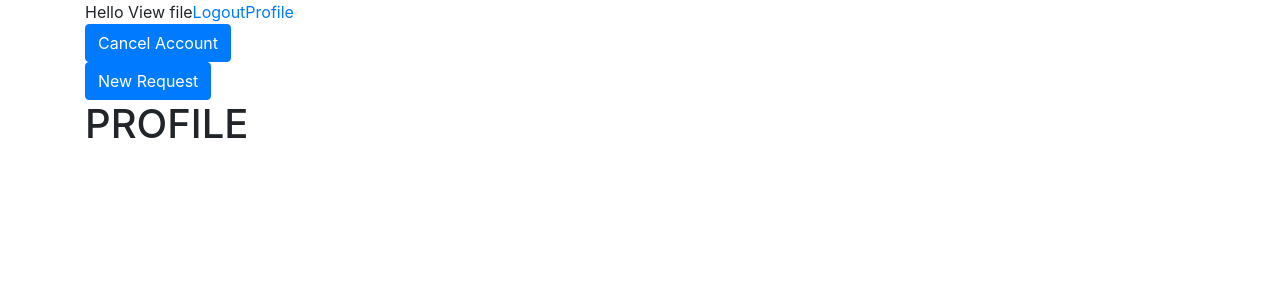
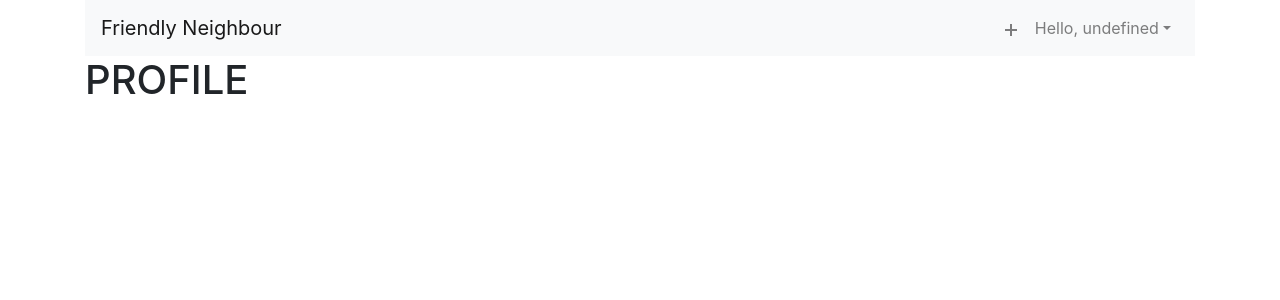
Before and after one commit to tfmcunha/FriendlyNeighbor, a React (Create React App) app: page /dashboard/profile in a window 1280 px wide. Shown: the top 300 px of the page. Built offline with nearby package versions, Linux system fonts and the light colour scheme; no server answers; sample sign-in values are in the browser's storage.

Commit message:
bootstrapped

```diff
--- a/src/components/main.js
+++ b/src/components/main.js
@@ -14,27 +14,6 @@ class Main extends Component {
 		};
 		this.handleAuthentication=this.handleAuthentication.bind(this);
 		this.handleLogout = this.handleLogout.bind(this);
-	}
-
-	componentDidMount() {
-		fetch('http://localhost:3001/profile', {
-			method: 'GET',
-			headers: {
-				token: Auth.getToken(),
-				'Authorization': `Token ${Auth.getToken()}`
-			}
-		})
-		.then(res => res.json())
-		.then(json => {
-			if (json.user !== undefined ) {
-				this.setState({
-					user: json.user
-				});
-			} else {
-				Auth.deauthenticateUser();
-				this.handleAuthentication();
-			}
-		})
 	}
 
 	handleLogout() {
@@ -60,11 +39,11 @@ class Main extends Component {
 
 				<Route
 					path="/dashboard"
-					render={() => <Dashboard user="this.state.user" handleAuth={this.handleAuthentication} /> }
+					render={() => <Dashboard user={this.state.user} handleAuth={this.handleAuthentication} /> }
 				/>
 
 			</div>
-			);
+		);
 	}
 }
 
--- a/src/components/menu.js
+++ b/src/components/menu.js
@@ -1,9 +1,10 @@
-import React, { Component } from 'react';
+import React, { Component, Fragment } from 'react';
 import { Link } from 'react-router-dom';
-import { Modal, Button } from 'react-bootstrap';
+import { Navbar, Nav, NavDropdown, Modal, Button } from 'react-bootstrap';
 import Auth from '../modules/auth';
 import CancelAcc from './cancelacc';
 import NewRequest from './newrequest';
+import { GoPlus } from "react-icons/go";
 
 
 
@@ -16,6 +17,14 @@ class Menu extends Component {
 	}
 
 	handleLogout() {
+		fetch('http://localhost:3001/logout', {
+			method: 'delete',
+			headers: {
+				'Authorization': `Token ${Auth.getToken()}`
+			}
+		})
+		.then(res => res.json())
+		.then(json => console.log(json));
 		Auth.deauthenticateUser();
 	}
 
@@ -30,21 +39,30 @@ class Menu extends Component {
 
 	render() {
     	return (
-     		<div>
-	      		Hello {this.props.user.first_name}
-	      		<a href={this.props.user.govid}>View file</a>
-	      		<a href="/" onClick={this.props.handleLogout}>Logout</a>
-	      		<Link to="/dashboard/profile">Profile</Link>
-	      		<CancelAcc user_id={this.props.user.id} />
+     		<Fragment>
 
-	      		<Button variant="primary" onClick={this.handleShow}>
-					New Request
-				</Button>
+	     		<Navbar bg="light" expand="lg">
+		     		<Navbar.Brand href="/">Friendly Neighbour</Navbar.Brand>
+		     		<Navbar.Toggle aria-controls="basic-navbar-nav" />
+		     		<Navbar.Collapse id="basic-navbar-nav">
+			     		<Nav className="ml-auto">
+				     		<Nav.Link onClick={this.handleShow}> <GoPlus /> </Nav.Link>
+				     		<NavDropdown title={`Hello, ${this.props.user.first_name}`} id="basic-nav-dropdown">
+				     		<NavDropdown.Item href="/dashboard/profile">Profile</NavDropdown.Item>
+				     		<NavDropdown.Item href="#action/3.2">Another action</NavDropdown.Item>
+				     		<NavDropdown.Item href="#action/3.3">Something</NavDropdown.Item>
+				     		<NavDropdown.Divider />
+				     		<NavDropdown.Item href="/" onClick={this.handleLogout}>Logout</NavDropdown.Item>
+				     		</NavDropdown>
+			     		</Nav>
+		     		</Navbar.Collapse>
+	     		</Navbar>
 
 				<Modal size="lg" show={this.state.show} onHide={this.handleClose}>
-					<NewRequest user_id={this.props.user.id}/>
+					<NewRequest user_id={this.props.user.id} close={this.handleClose} />
 				</Modal>
-      		</div>
+
+      		</Fragment>
     	);
   	}
 }
```
